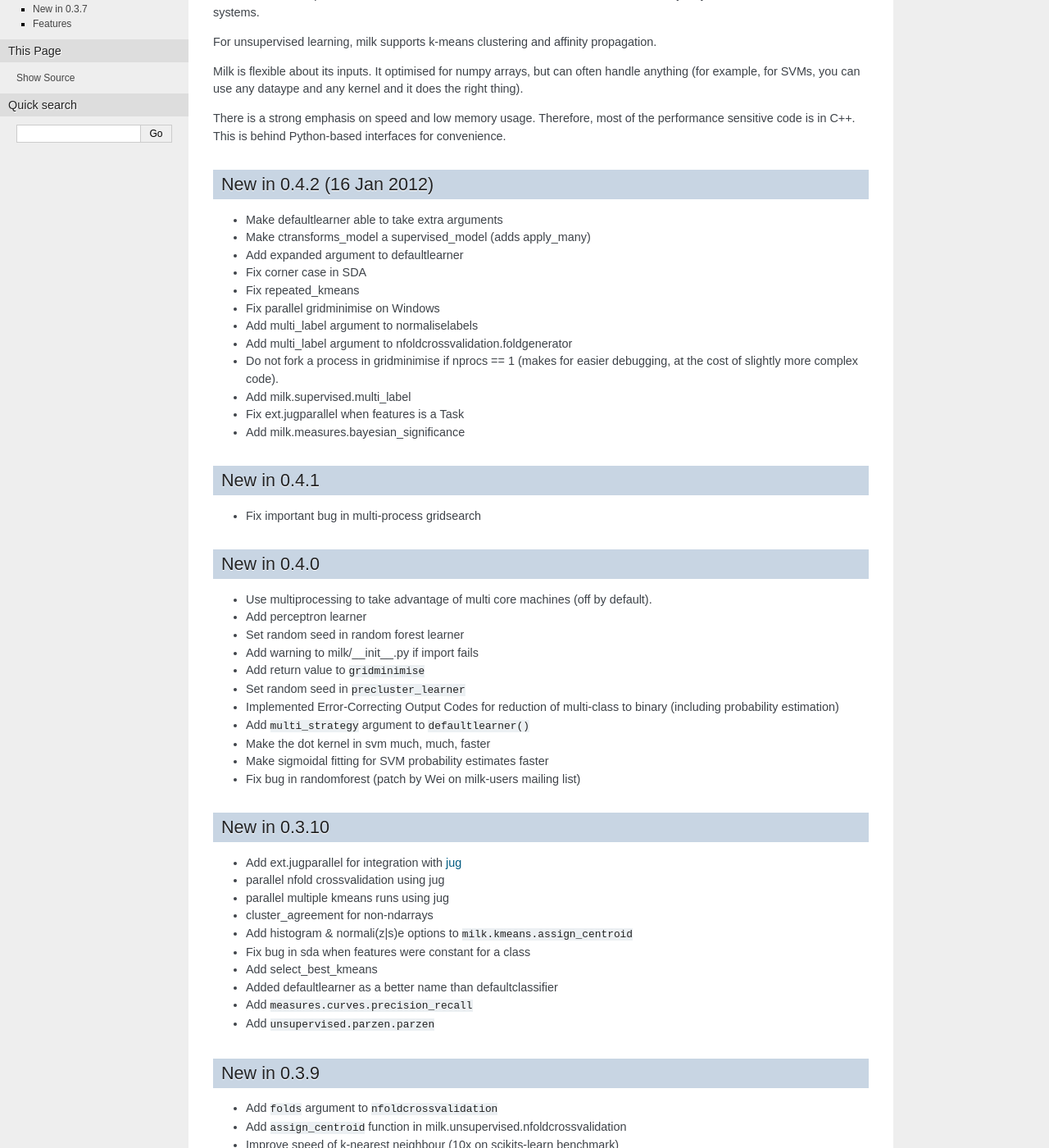
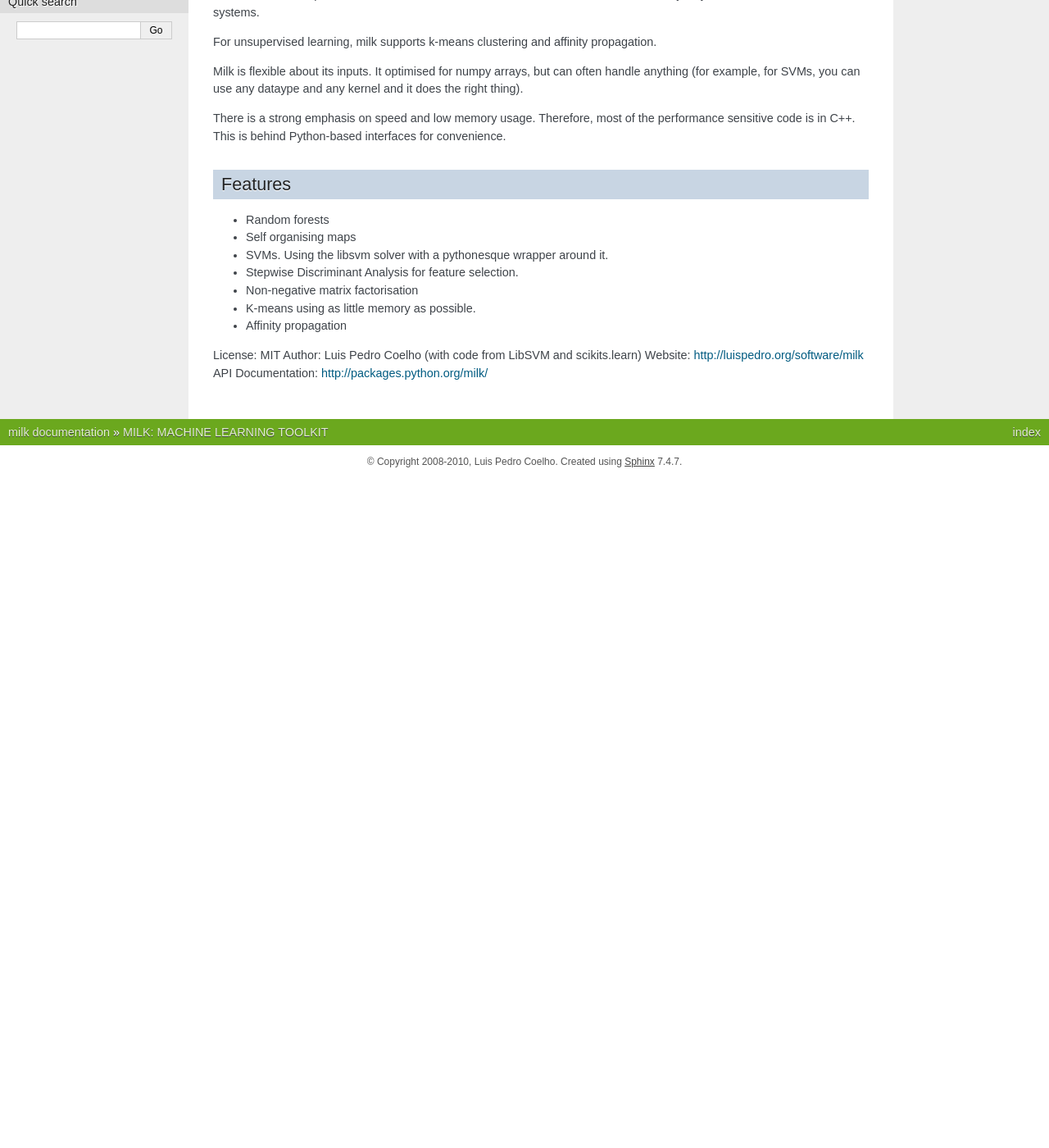
Before and after one commit to luispedro/milk, a Sphinx documentation site: the page built from docs/source/readme.rst, in a window 1280 px wide and 1400 px high, scrolled down 250 px. Shown: the whole window at 82% size. Built offline with Sphinx 7.4.7, drawn with Linux system fonts in a browser that asks for light colours; formulas are drawn with MathJax 3; after the commit the page ends 900 px from its top, so only the background shows below that; some of the changed text lies outside the part shown.

```diff
--- a/docs/source/readme.rst
+++ b/docs/source/readme.rst
@@ -22,79 +22,6 @@
 the performance sensitive code is in C++. This is behind Python-based
 interfaces for convenience.
 
-New in 0.4.2 (16 Jan 2012)
---------------------------
-
-- Make defaultlearner able to take extra arguments
-- Make ctransforms_model a supervised_model (adds apply_many)
-- Add expanded argument to defaultlearner
-- Fix corner case in SDA
-- Fix repeated_kmeans
-- Fix parallel gridminimise on Windows
-- Add multi_label argument to normaliselabels
-- Add multi_label argument to nfoldcrossvalidation.foldgenerator
-- Do not fork a process in gridminimise if nprocs == 1 (makes for easier
-  debugging, at the cost of slightly more complex code).
-- Add milk.supervised.multi_label
-- Fix ext.jugparallel when features is a Task
-- Add milk.measures.bayesian_significance
-
-
-New in 0.4.1
-------------
-- Fix important bug in multi-process gridsearch
-
-New in 0.4.0
-------------
-- Use multiprocessing to take advantage of multi core machines (off by
-  default).
-- Add perceptron learner
-- Set random seed in random forest learner
-- Add warning to milk/__init__.py if import fails
-- Add return value to ``gridminimise``
-- Set random seed in ``precluster_learner``
-- Implemented Error-Correcting Output Codes for reduction of multi-class
-  to binary (including probability estimation)
-- Add ``multi_strategy`` argument to ``defaultlearner()``
-- Make the dot kernel in svm much, much, faster
-- Make sigmoidal fitting for SVM probability estimates faster
-- Fix bug in randomforest (patch by Wei on milk-users mailing list)
-
-New in 0.3.10
--------------
-- Add ext.jugparallel for integration with `jug <http://luispedro.org/software/jug>`_
-- parallel nfold crossvalidation using jug
-- parallel multiple kmeans runs using jug
-- cluster_agreement for non-ndarrays
-- Add histogram & normali(z|s)e options to ``milk.kmeans.assign_centroid``
-- Fix bug in sda when features were constant for a class
-- Add select_best_kmeans
-- Added defaultlearner as a better name than defaultclassifier
-- Add ``measures.curves.precision_recall``
-- Add ``unsupervised.parzen.parzen``
-
-New in 0.3.9
-------------
-- Add ``folds`` argument to ``nfoldcrossvalidation``
-- Add ``assign_centroid`` function in milk.unsupervised.nfoldcrossvalidation
-- Improve speed of k-nearest neighbour (10x on scikits-learn benchmark)
-- Improve kmeans on newer numpy (works for larger datasets too)
-- Faster kmeans by coding centroid recalculation in C++
-- Fix gridminize for low count labels
-- Fix bug with non-integer labels for tree learning
-
-New in 0.3.8
-------------
-- Fix compilation on Windows
-
-New in 0.3.7
-------------
-- Logistic regression
-- Source demos included (in source and documentation)
-- Add cluster agreement metrics
-- Fix nfoldcrossvalidation bug when using origins
-
-
 Features
 --------
 - Random forests
```
Also changed, not shown: README.rst (+12 -41 lines), 2 other files.
